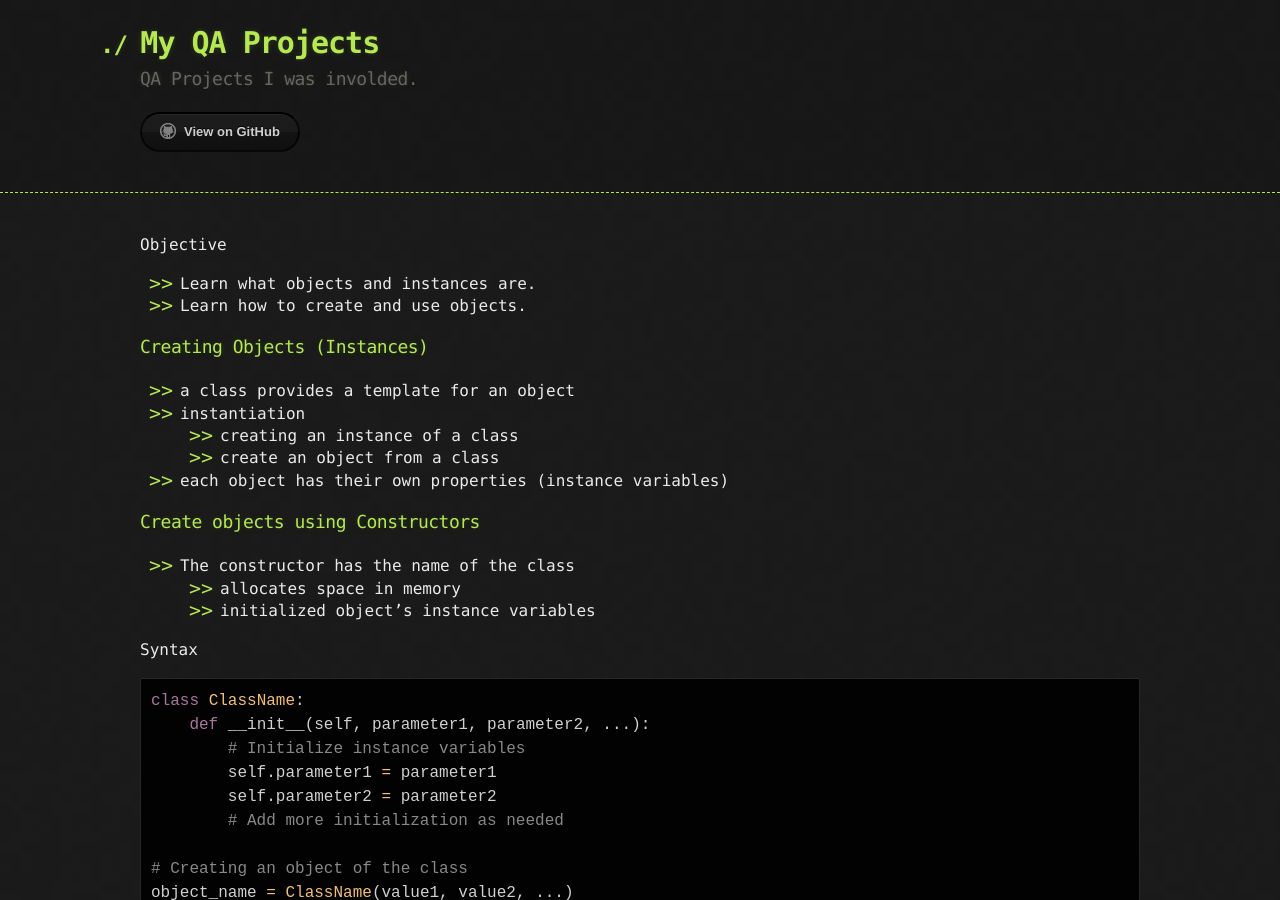
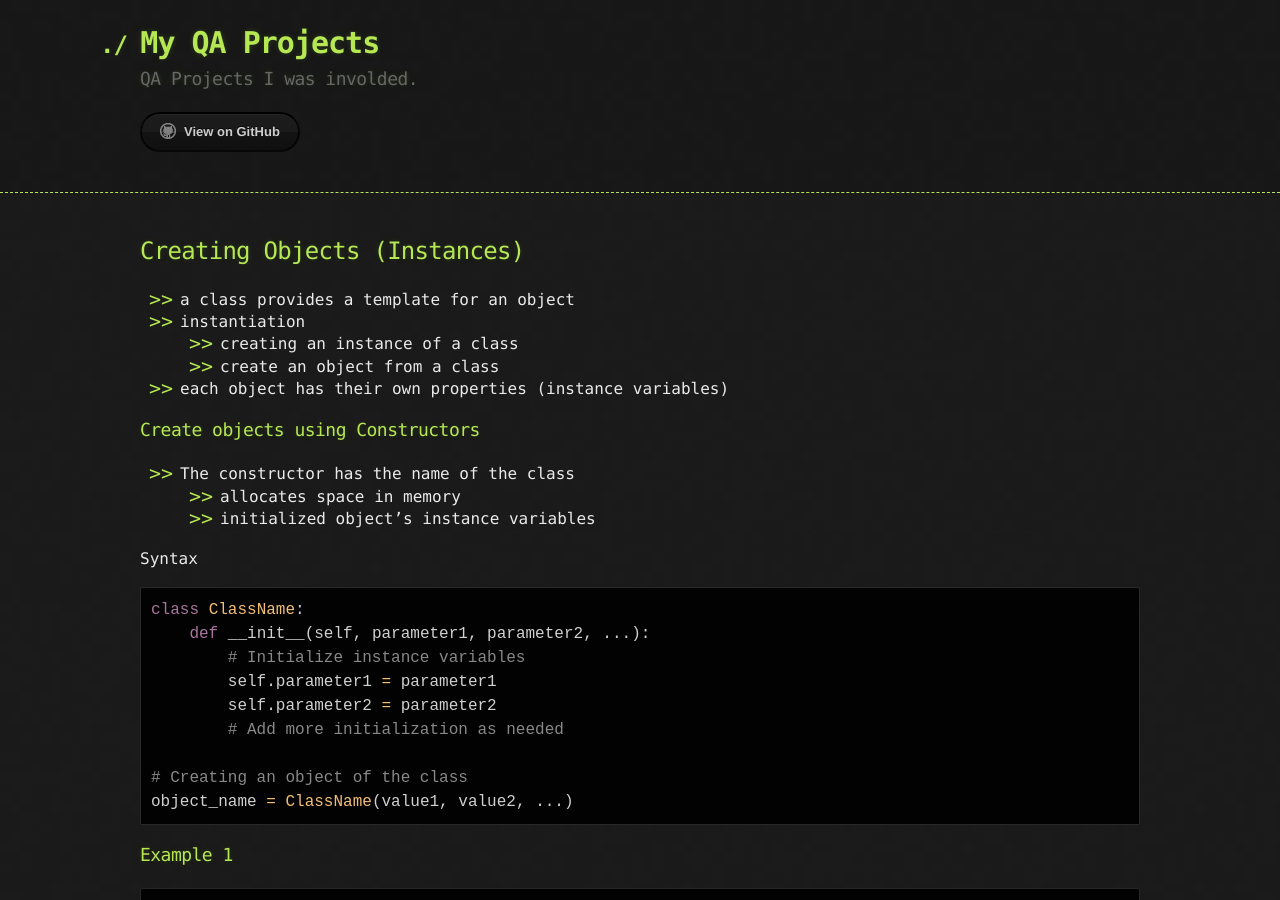
Before and after one commit to sciustechnologia/sciustechnologia.github.io, a Jekyll site: the page built from python/07_oop/0701_CreatingObjects.md, in a window 1280 px wide and 900 px high. Built offline with Jekyll 4.4.1, drawn with Linux system fonts in a browser that asks for light colours.

Commit message:
Update 0701_CreatingObjects.md

```diff
--- a/python/07_oop/0701_CreatingObjects.md
+++ b/python/07_oop/0701_CreatingObjects.md
@@ -1,14 +1,9 @@
 ---
-title: 07_OOP_CreatingObjects
+title: Python OOP_CreatingObjects
 layout: default
 ---
 
-Objective
-* Learn what objects and instances are.
-* Learn how to create and use objects.
-
-
-### Creating Objects (Instances)
+## Creating Objects (Instances)
 
 * a class provides a template for an object
 * instantiation
```
